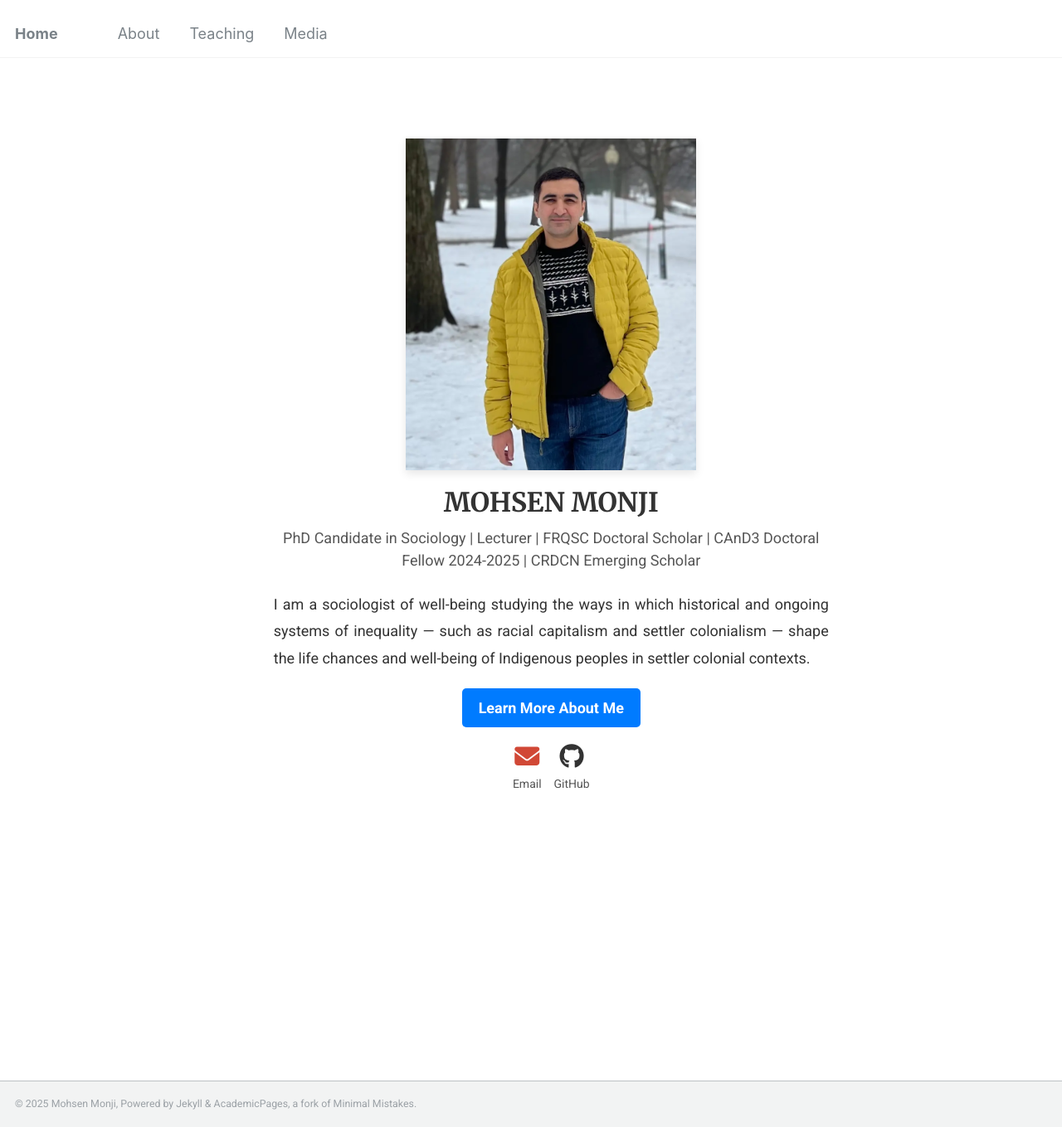
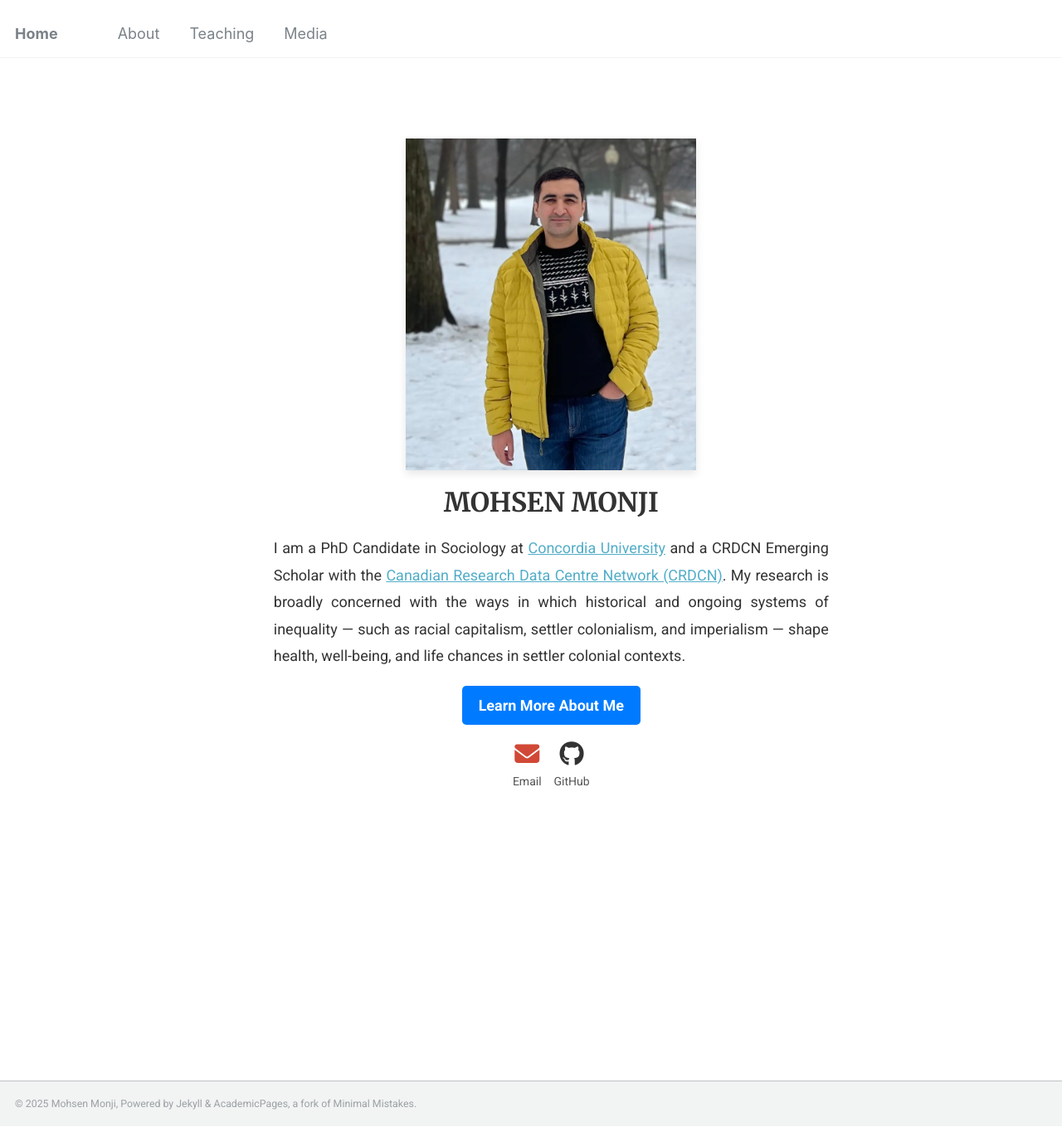
Before and after one commit to Mohsnmonji/mohsnmonji.github.io, a Jekyll site: the page built from _pages/front.md, in a window 1280 px wide and 1359 px high. Shown: the whole window at 83% size. Built offline with Jekyll 4.4.1, drawn with Linux system fonts in a browser that asks for light colours.

Commit message:
Update front.md

```diff
--- a/_pages/front.md
+++ b/_pages/front.md
@@ -21,14 +21,13 @@ hide_avatar: true
   <!-- Name -->
   <h1 style="color:#333; font-size:32px; margin-bottom:10px;">MOHSEN MONJI</h1>
 
-  <!-- Subtitle -->
-  <p style="font-size:18px; margin-top:5px; color:#555;">
-    PhD Candidate in Sociology | Lecturer | FRQSC Doctoral Scholar | CAnD3 Doctoral Fellow 2024-2025 | CRDCN Emerging Scholar
-  </p>
-
   <!-- Description -->
 <p style="font-size:18px; color:#333; text-align:justify; line-height:1.8; margin:20px 0;">
-  I am a sociologist of well-being studying the ways in which historical and ongoing systems of inequality — such as racial capitalism and settler colonialism — shape the life chances and well-being of Indigenous peoples in settler colonial contexts.
+  I am a PhD Candidate in Sociology at
+  <a href="https://www.concordia.ca/" target="_blank">Concordia University</a>
+  and a CRDCN Emerging Scholar with the
+  <a href="https://crdcn.ca" target="_blank">Canadian Research Data Centre Network (CRDCN)</a>.
+  My research is broadly concerned with the ways in which historical and ongoing systems of inequality — such as racial capitalism, settler colonialism, and imperialism — shape health, well-being, and life chances in settler colonial contexts.
 </p>
 
 <!-- Button -->
```
